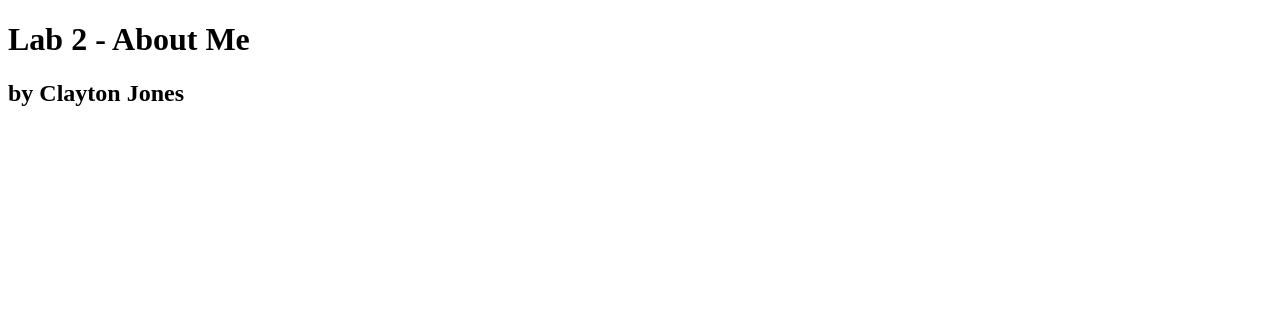
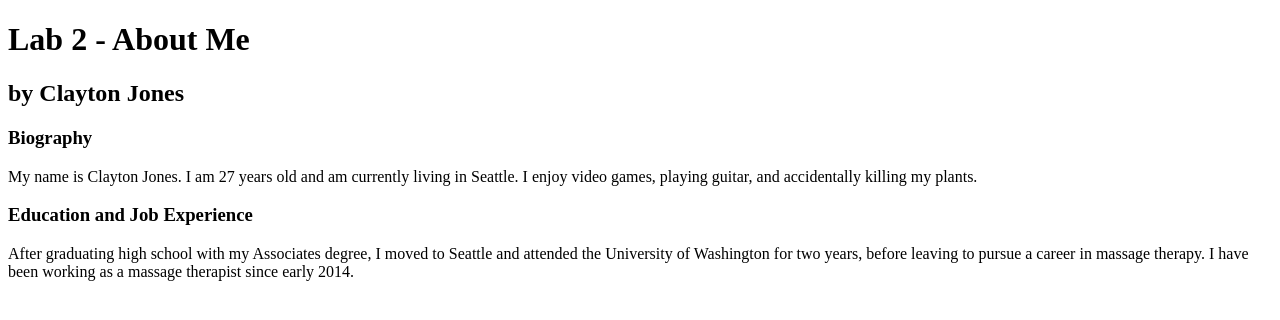
Before and after one commit to clayton-jones/cf-201-lab-02, a plain HTML site: page index.html in a window 1280 px wide. Drawn offline with Linux system fonts and the light colour scheme.

Commit message:
Added biography and education/job experience sections in <main>

```diff
--- a/index.html
+++ b/index.html
@@ -13,7 +13,10 @@
     <h2>by Clayton Jones</h2>
   </header>
   <main>
-
+    <h3>Biography</h3>
+    <p>My name is Clayton Jones. I am 27 years old and am currently living in Seattle. I enjoy video games, playing guitar, and accidentally killing my plants.</p>
+    <h3>Education and Job Experience</h3>
+    <p>After graduating high school with my Associates degree, I moved to Seattle and attended the University of Washington for two years, before leaving to pursue a career in massage therapy. I have been working as a massage therapist since early 2014.</p>
   </main>
   <footer>
 
```
